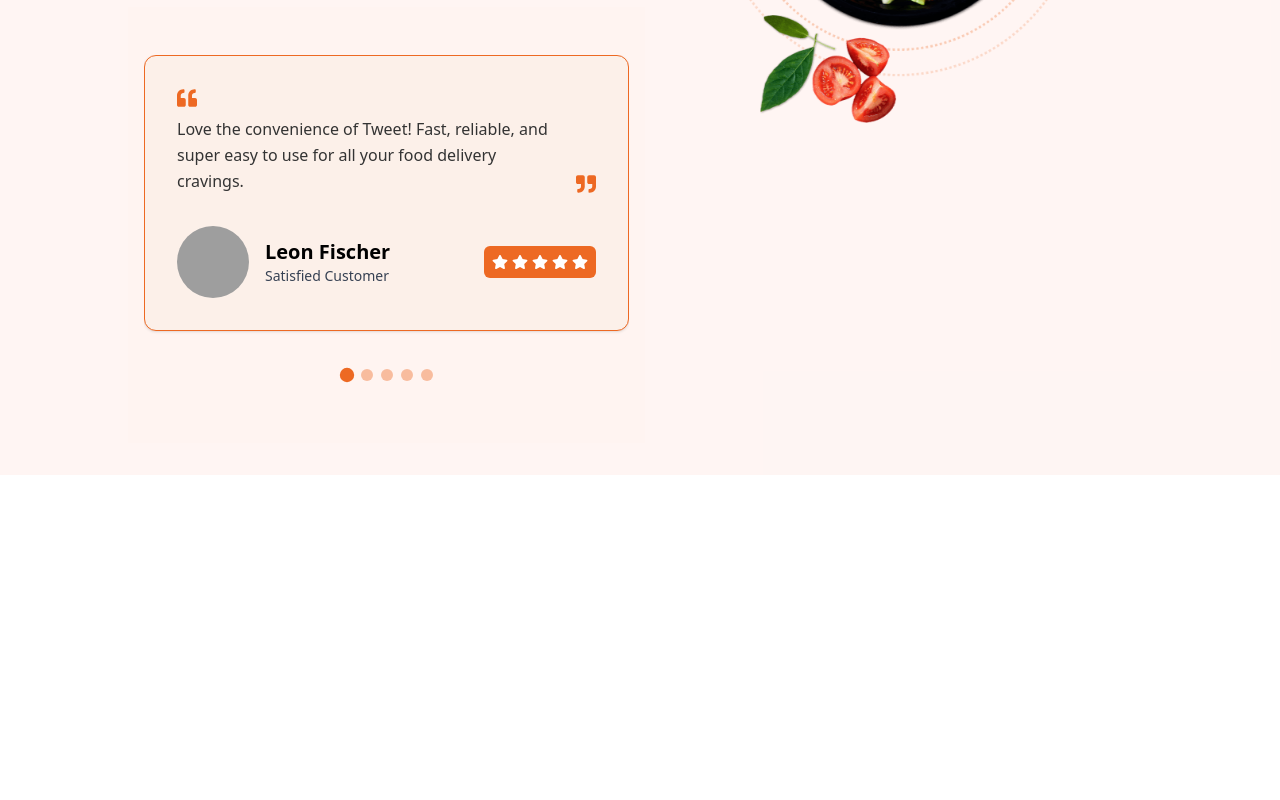
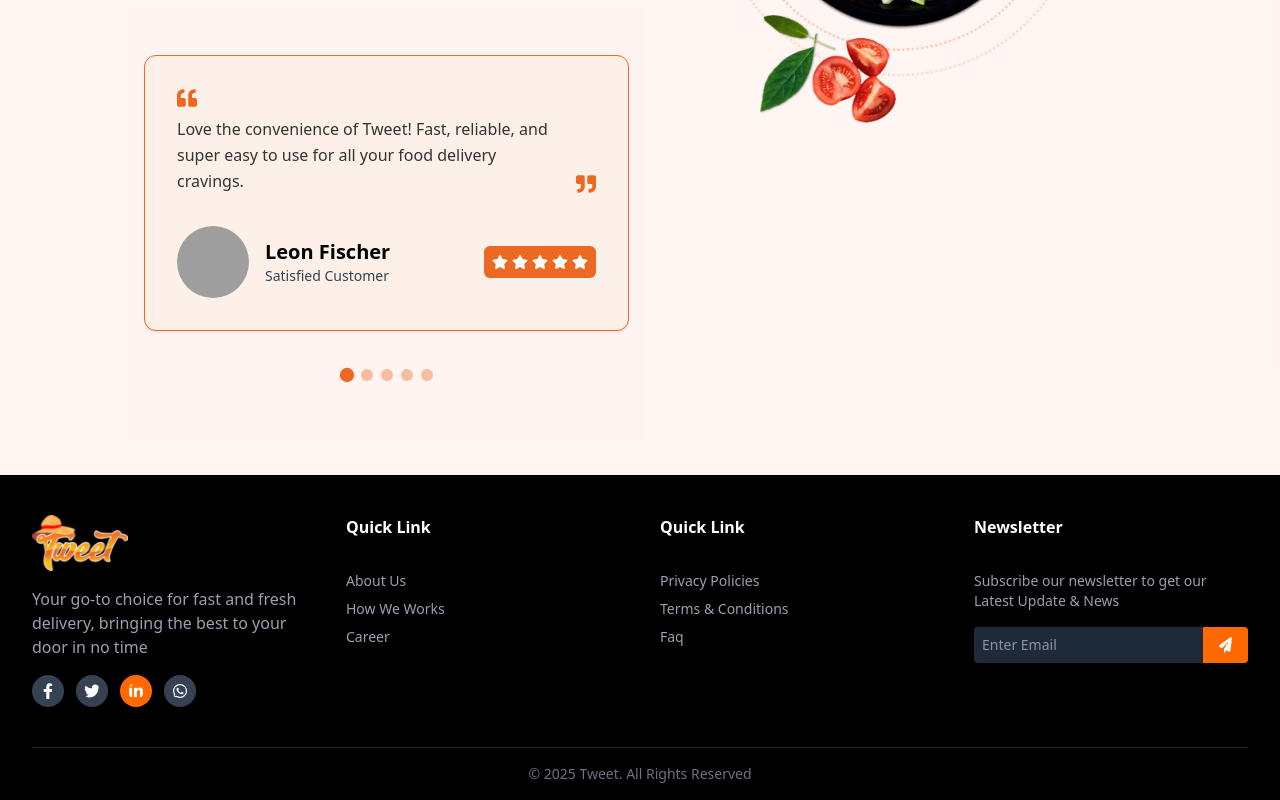
Before and after one commit to MDRUHULAMIN7/Tweet, a Next.js app: page / in a window 1280 px wide. Shown: the part 3694-4494 px from the top of the page. Before the commit the page ends 4169 px from the top, so only its background shows below. Built offline with nearby package versions, Linux system fonts and the light colour scheme; grey boxes are pictures that could not be loaded; a web font is replaced by a local one.

Commit message:
Add Footer component and integrate it into RootLayout for improved site navigation and information display

```diff
--- a/app/layout.js
+++ b/app/layout.js
@@ -3,6 +3,7 @@ import "./globals.css";
 import { Lobster_Two } from 'next/font/google';
 import Navbar from "@/components/Navbar";
 import { Poppins } from "next/font/google";
+import Footer from "@/components/Footer";
 const geistSans = Geist({
   variable: "--font-geist-sans",
   subsets: ["latin"],
@@ -45,6 +46,7 @@ export default function RootLayout({ children }) {
       >
         <Navbar></Navbar>
         {children}
+        <Footer></Footer>
       </body>
     </html>
   );
--- /dev/null
+++ b/components/Footer.jsx
@@ -0,0 +1,66 @@
+import Image from "next/image";
+import { FaFacebookF, FaTwitter, FaLinkedinIn, FaWhatsapp } from "react-icons/fa";
+
+const Footer = () => {
+  return (
+    <div className="bg-black text-white px-8 pt-10 pb-4">
+      <div className="max-w-7xl mx-auto grid grid-cols-1 md:grid-cols-4 gap-10">
+        {/* Logo and Description */}
+        <div>
+          <Image height={50} width={60} src="/logo.png" alt="logo" className="h-14 w-24" />
+          <p className="text-base mt-4 text-gray-400">
+            Your go-to choice for fast and fresh delivery, bringing the best to your door in no time
+          </p>
+          <div className="flex space-x-3 mt-4 ">
+            <a href="#"><FaFacebookF className="bg-gray-700 text-white rounded-full p-2 w-8 h-8" /></a>
+            <a href="#"><FaTwitter className="bg-gray-700 text-white rounded-full p-2 w-8 h-8" /></a>
+            <a href="#"><FaLinkedinIn className="bg-orange-500 text-white rounded-full p-2 w-8 h-8" /></a>
+            <a href="#"><FaWhatsapp className="bg-gray-700 text-white rounded-full p-2 w-8 h-8" /></a>
+          </div>
+        </div>
+
+        <div>
+          <h3 className="font-semibold mb-3">Quick Link</h3>
+          <ul className="space-y-2 text-gray-400 text-sm mt-8">
+            <li><a href="#">About Us</a></li>
+            <li><a href="#">How We Works</a></li>
+            <li><a href="#">Career</a></li>
+          </ul>
+        </div>
+
+
+        <div>
+          <h3 className="font-semibold mb-3">Quick Link</h3>
+          <ul className="space-y-2 text-gray-400 text-sm mt-8">
+            <li><a href="#">Privacy Policies</a></li>
+            <li><a href="#">Terms & Conditions</a></li>
+            <li><a href="#">Faq</a></li>
+          </ul>
+        </div>
+
+        {/* Newsletter */}
+        <div>
+          <h3 className="font-semibold mb-3">Newsletter</h3>
+          <p className="text-sm text-gray-400 mb-4 mt-8">Subscribe our newsletter to get our Latest Update & News</p>
+          <div className="flex">
+            <input
+              type="email"
+              placeholder="Enter Email"
+              className="p-2 text-sm w-full rounded-l bg-gray-800 text-white border-none outline-none"
+            />
+            <button className="bg-orange-500 px-4 py-2 rounded-r text-white">
+            <Image height={50} width={60} src="/f-icon.png" alt="logo" className="h-4 w-4" />
+            </button>
+          </div>
+        </div>
+      </div>
+
+
+      <div className="text-center text-gray-500 text-sm mt-10 border-t border-gray-800 pt-4">
+        © 2025 Tweet. All Rights Reserved
+      </div>
+    </div>
+  );
+};
+
+export default Footer;
```
Also changed, not shown: public/f-icon.png (added).
